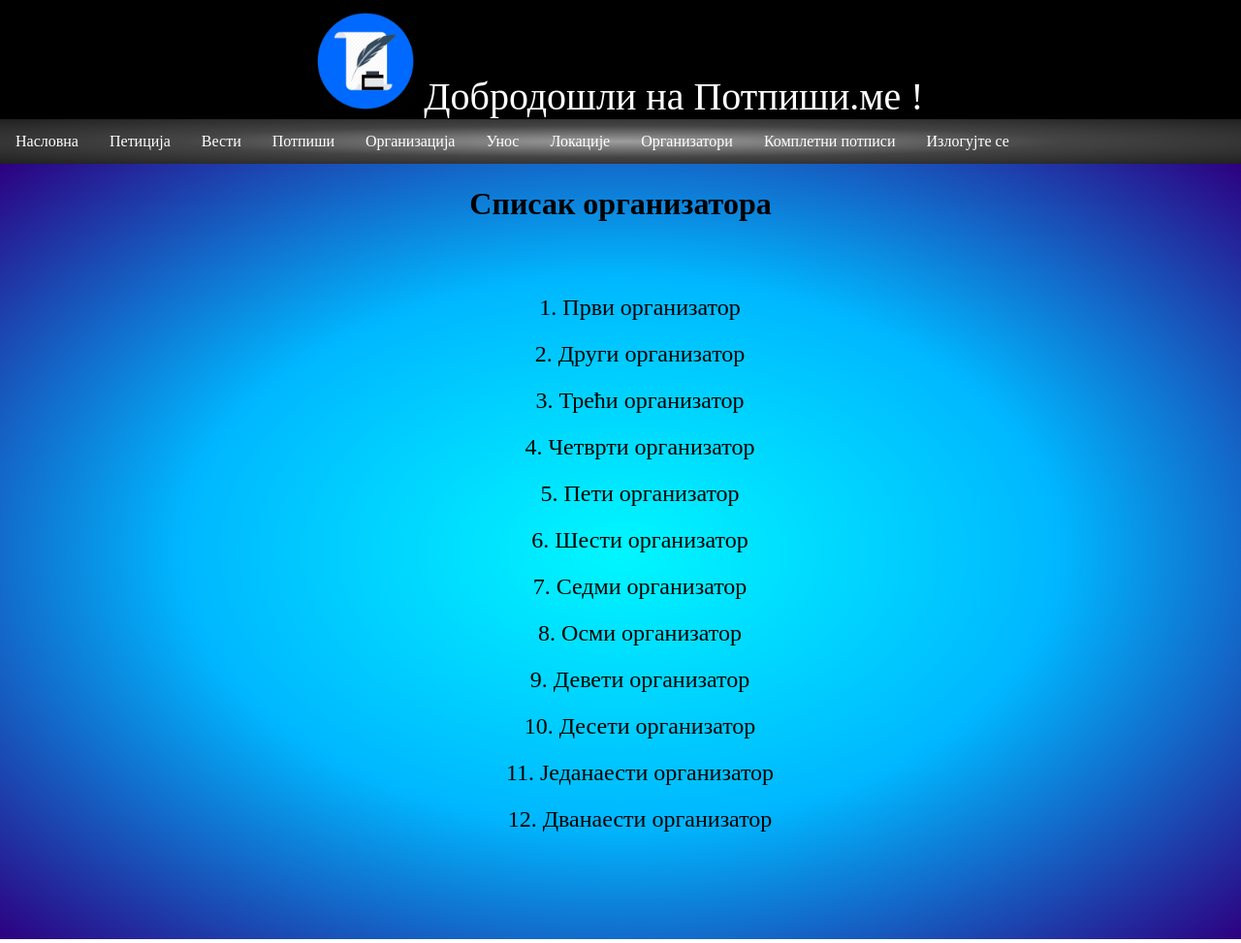
After one commit to bpavle/PetitionWebsite, a PHP site: page /organizer.html in a window 1280 px wide. The commit adds this page. Shown: the whole page at 97% size. Run offline with PHP 8.4, Linux system fonts and the light colour scheme.

Commit message:
Organizatori

```diff
--- a/admin.html
+++ b/admin.html
@@ -39,7 +39,7 @@
     </div>
 
     <a href="locations.html">Локације</a>
-    <a href="#">Организатори</a>
+    <a href="organizer.html">Организатори</a>
     <a href="#">Комплетни потписи</a>
     <a href="index.html">Излогујте се</a>
   </div>
--- a/location_entry.html
+++ b/location_entry.html
@@ -38,7 +38,7 @@
     </div>
 
     <a href="locations.html">Локације</a>
-    <a href="#">Организатори</a>
+    <a href="organizer.html">Организатори</a>
     <a href="#">Комплетни потписи</a>
     <a href="index.html">Излогујте се</a>
   </div>
--- a/locations.html
+++ b/locations.html
@@ -37,7 +37,7 @@
       </div>
 
       <a href="#">Локације</a>
-      <a href="#">Организатори</a>
+      <a href="organizer.html">Организатори</a>
       <a href="#">Комплетни потписи</a>
       <a href="index.html">Излогујте се</a>
     </div>
--- a/news_entry.html
+++ b/news_entry.html
@@ -39,7 +39,7 @@
     </div>
 
     <a href="locations.html">Локације</a>
-    <a href="#">Организатори</a>
+    <a href="organizer.html">Организатори</a>
     <a href="#">Комплетни потписи</a>
     <a href="index.html">Излогујте се</a>
   </div>
--- /dev/null
+++ b/organizer.html
@@ -0,0 +1,76 @@
+<!DOCTYPE html>
+<html>
+
+<head>
+    <meta charset="UTF-8" />
+    <link rel="shortcut icon" type="image/png" href="assets/favicon.png" />
+    <link rel="stylesheet" type="text/css" href="style.css" />
+    <title>Организатори</title>
+</head>
+
+<body>
+    <div class="head">
+        <a href="index.html">
+            <img src="assets/favicon.png" style="width:  100px; height: 100px;" /></a>
+        Добродошли на Потпиши.ме !
+    </div>
+    <div class="navigation">
+        <a href="index.html">Насловна</a>
+        <a href="petition.html">Петиција</a>
+        <a href="news.html">Вести</a>
+        <a href="sign.html">Потпиши</a>
+
+        <div class="dropdown">
+            <button class="dropbtn">Организација</button>
+            <div class="dropdown-content">
+                <a href="registration.html">Регистрација</a>
+            </div>
+        </div>
+
+        <div class="dropdown">
+            <button class="dropbtn">Унос</button>
+            <div class="dropdown-content">
+                <a href="news_entry.html">Унос вести</a>
+                <a href="organizer_entry.html">Унос организатора</a>
+                <a href="location_entry.html">Унос локације</a>
+            </div>
+        </div>
+
+        <a href="locations.html">Локације</a>
+        <a href="#">Организатори</a>
+        <a href="#">Комплетни потписи</a>
+        <a href="index.html">Излогујте се</a>
+    </div>
+
+
+
+    <div class="content">
+        <div class="form-container">
+          <h1  >Списак организатора</h1>
+          <div  class="list" >
+
+            <ol type="1" >
+
+                <li>Први организатор</li>
+                <li>Други организатор</li>
+                <li>Трећи организатор</li>
+                <li>Четврти организатор</li>
+                <li>Пети организатор</li>
+                <li>Шести организатор</li>
+                <li>Седми организатор</li>
+                <li>Осми организатор</li>
+                <li>Девети организатор</li>
+                <li>Десети организатор</li>
+                <li>Једанаести организатор</li>
+                <li>Дванаести организатор</li>
+
+              </ol>
+
+          </div>
+
+        </div>
+      </div>
+
+</body>
+
+</html>
--- a/style.css
+++ b/style.css
@@ -296,3 +296,12 @@ body {
   );
   border-radius: 10px;
 }
+
+.list{
+
+  list-style-position: inside;
+  font-size: x-large;
+  margin-top: 5%;
+  text-align: center;
+  line-height: 200%;
+}
```
Also changed, not shown: organizer_entry.html (+7 -6 lines).
